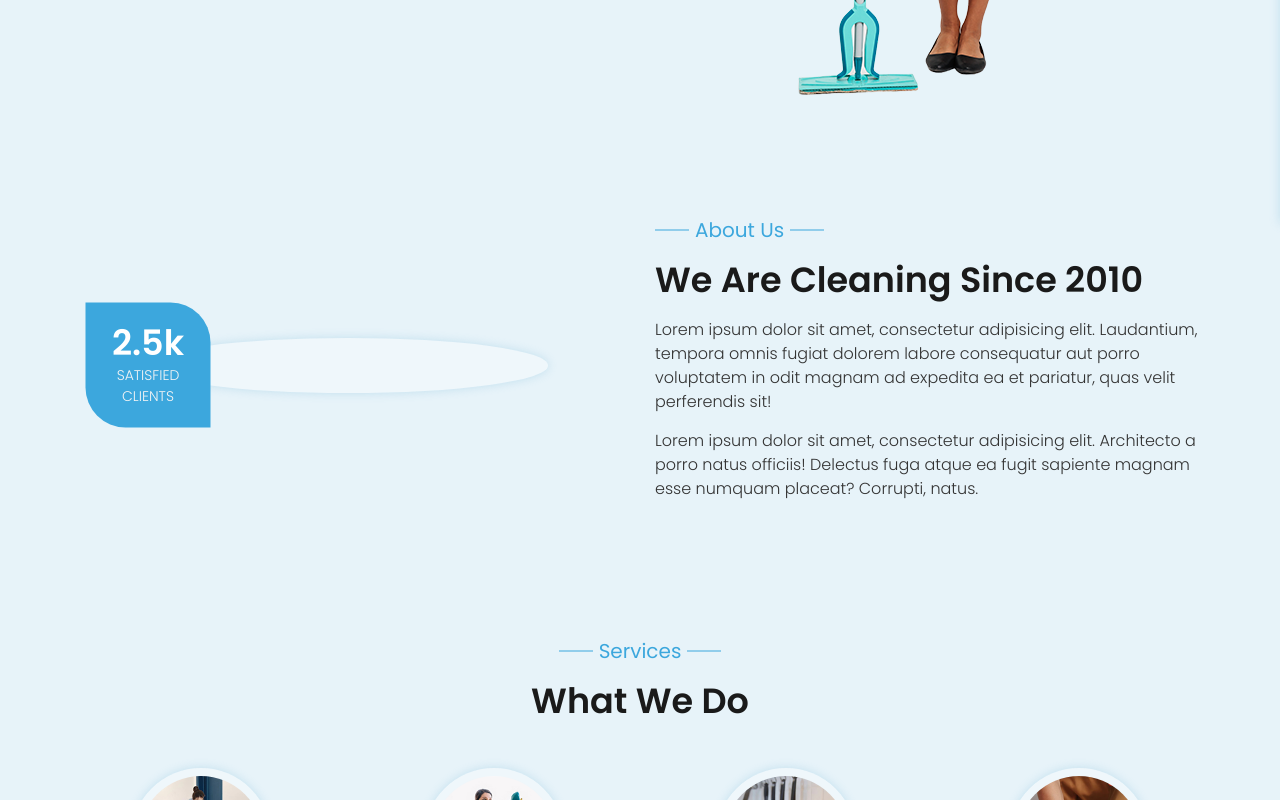
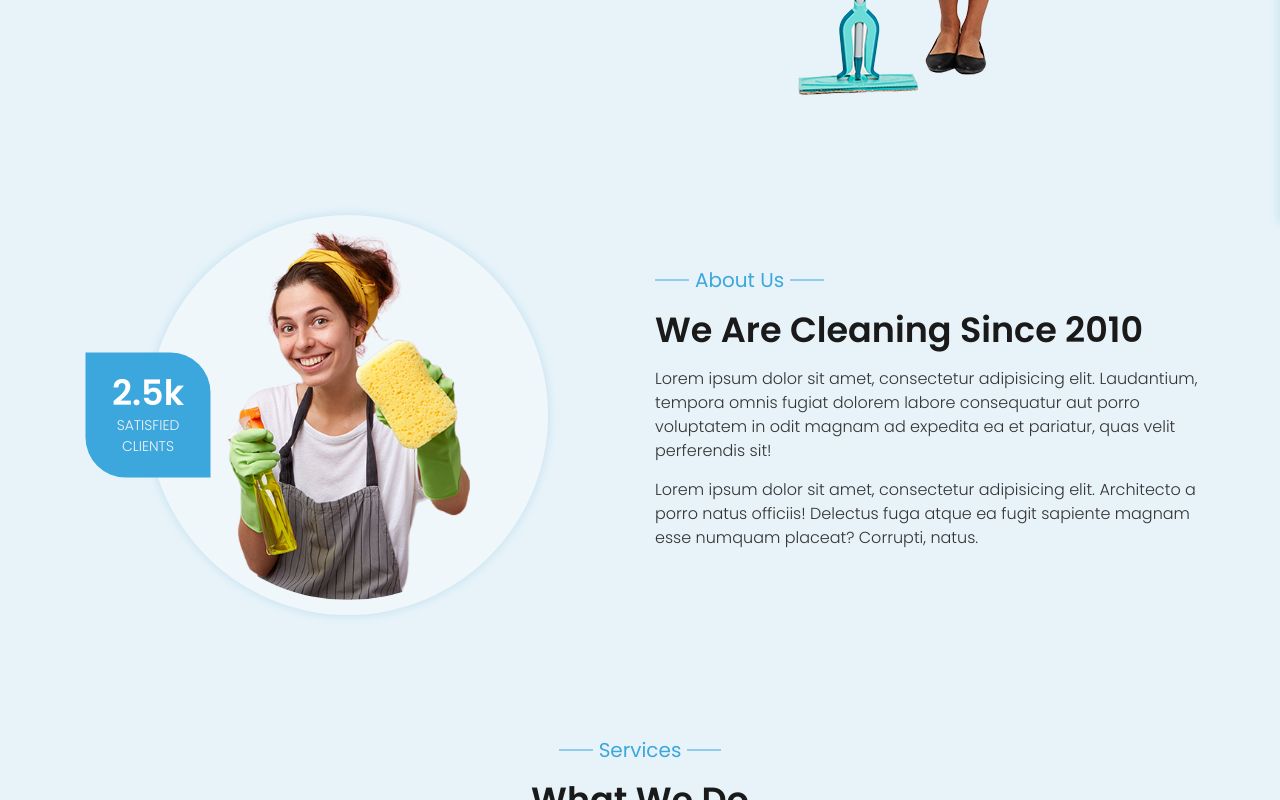
Before and after one commit to RiteshBharvey/service-offering-website-design, a plain HTML site: page index.html in a window 1280 px wide. Shown: the part 577-1377 px from the top of the page. Drawn offline with nearby package versions, Linux system fonts and the light colour scheme; the site is published under a folder, as on GitHub Pages, so addresses that start at the root find nothing.

Commit message:
Update index.html

```diff
--- a/index.html
+++ b/index.html
@@ -87,7 +87,7 @@
             <div class="grid">
                 <div class="about-img">
                     <div class="img-box" data-aos="zoom-in" data-aos-duration="1000">
-                        <img src="/img/about-img.png" alt="img">
+                        <img src="img/about-img.png" alt="img">
                         <div class="box box-1">
                             <span>2.5k</span>
                             <p>satisfied clients</p>
```
